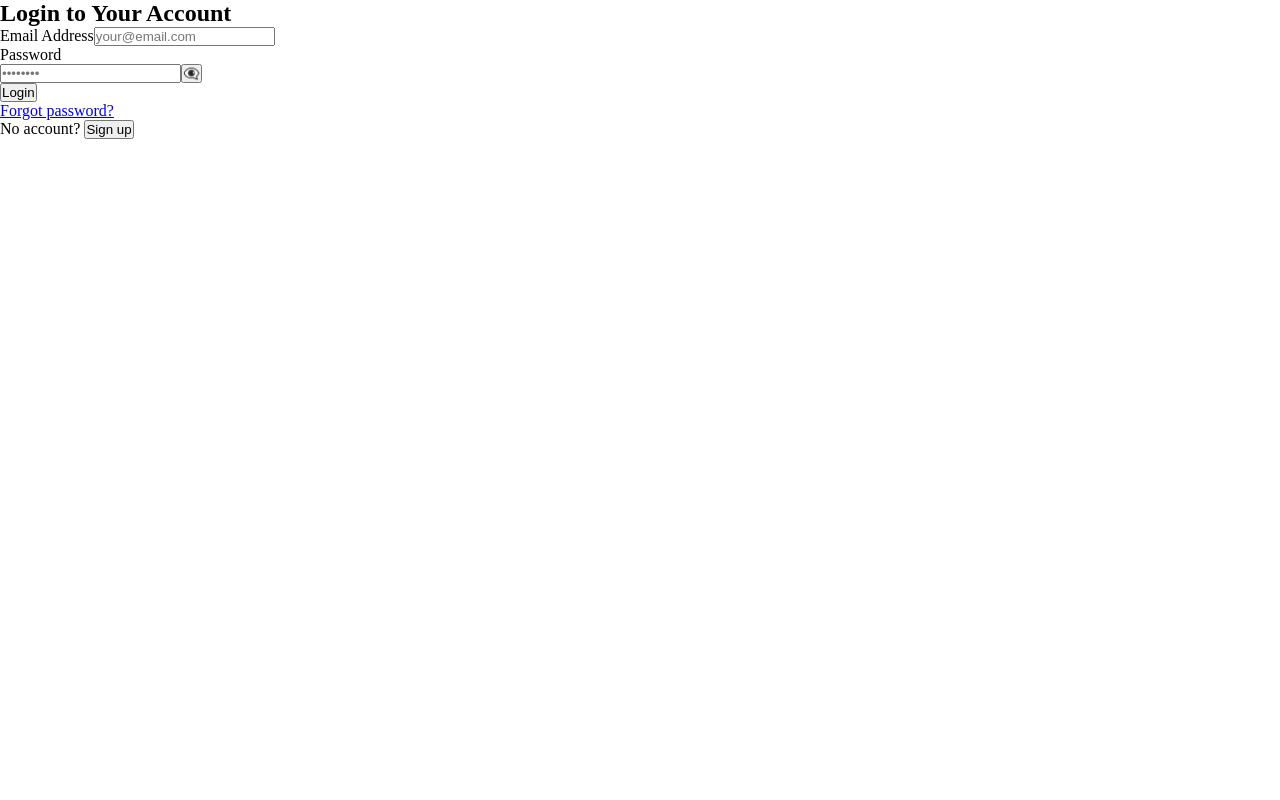
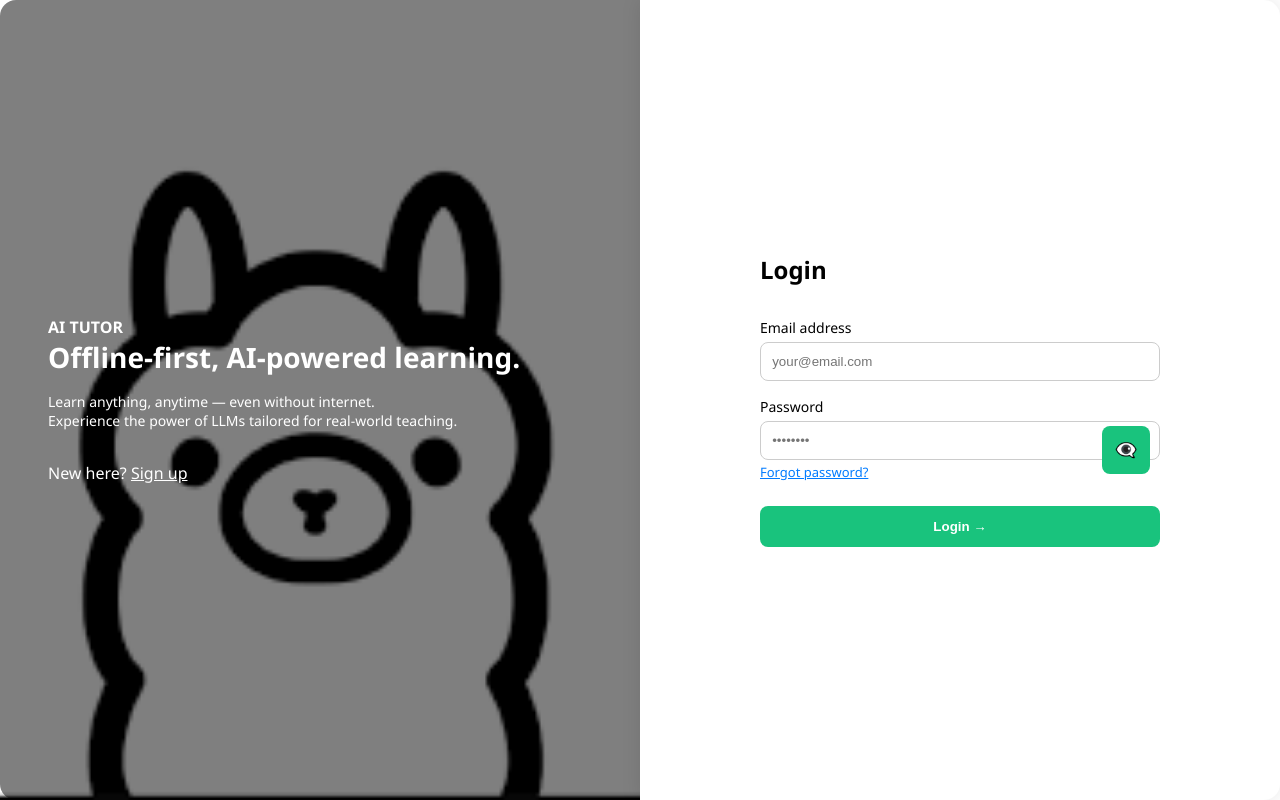
Before and after one commit to AtharvMixraw/ai-tutor, a React app: page / in a window 1280 px wide. Built offline with nearby package versions, Linux system fonts and the light colour scheme; no server answers; the HTML template or start-up script is replaced by a standard one.

Commit message:
signup and login page UI updated

```diff
--- a/src/App.jsx
+++ b/src/App.jsx
@@ -113,13 +113,17 @@ const App = () => {
                 <div className="auth-wrapper">
                     {showSignup ? (
                         <>
-                        <SignupForm onSuccess={() => setShowSignup(false)} />
-                        <p>Already have an account? <button onClick={() => setShowSignup(false)}>Login</button></p>
+                            <SignupForm
+                                onSuccess={() => setShowSignup(false)}
+                                toggleAuthMode={() => setShowSignup(false)}
+                            />
                         </>
                     ) : (
                         <>
-                        <LoginForm onSuccess={() => {}} />
-                        <p>No account? <button onClick={() => setShowSignup(true)}>Sign up</button></p>
+                            <LoginForm
+                                onSuccess={() => {}}
+                                toggleAuthMode={() => setShowSignup(true)}
+                            />
                         </>
                     )}
                 </div>
--- a/src/components/auth/LoginForm.jsx
+++ b/src/components/auth/LoginForm.jsx
@@ -1,16 +1,38 @@
-import React, { useState } from 'react';
+import React, { useState, useRef, useEffect } from 'react';
+import './SignupForm.css'; // You can reuse SignupForm.css if styles are same
+import gsap from 'gsap';
 import { login } from '../../services/authService';
 
-const LoginForm = ({ onSuccess }) => {
+const LoginForm = ({ onSuccess, toggleAuthMode }) => {
+  const leftPanelRef = useRef(null);
+  const rightPanelRef = useRef(null);
+
   const [email, setEmail] = useState('');
   const [password, setPassword] = useState('');
   const [error, setError] = useState('');
   const [isLoading, setIsLoading] = useState(false);
   const [showPassword, setShowPassword] = useState(false);
 
+  useEffect(() => {
+    gsap.from(leftPanelRef.current, {
+      x: -100,
+      opacity: 0,
+      duration: 1,
+      ease: 'power2.out',
+    });
+
+    gsap.from(rightPanelRef.current, {
+      x: 100,
+      opacity: 0,
+      duration: 1,
+      delay: 0.2,
+      ease: 'power2.out',
+    });
+  }, []);
+
   const handleSubmit = async (e) => {
     e.preventDefault();
-    setError(''); // Clear previous errors
+    setError('');
 
     if (!email || !password) {
       setError('Please fill in all fields');
@@ -20,9 +42,8 @@ const LoginForm = ({ onSuccess }) => {
     try {
       setIsLoading(true);
       await login(email, password);
-      onSuccess();
+      onSuccess?.();
     } catch (err) {
-      // Handle specific Firebase errors
       switch (err.code) {
         case 'auth/invalid-email':
           setError('Invalid email address');
@@ -40,6 +61,12 @@ const LoginForm = ({ onSuccess }) => {
         default:
           setError('Login failed. Please try again.');
       }
+
+      gsap.fromTo(
+        '.error',
+        { x: -10 },
+        { x: 10, duration: 0.1, repeat: 3, yoyo: true }
+      );
     } finally {
       setIsLoading(false);
     }
@@ -50,17 +77,34 @@ const LoginForm = ({ onSuccess }) => {
   };
 
   return (
-    <form onSubmit={handleSubmit} className="auth-form">
-      <h2>Login to Your Account</h2>
+    <div className="signup-container"> {/* Reuse same CSS class */}
+      <div className="left-panel" ref={leftPanelRef}>
+        <div className="overlay">
+          <h4>AI TUTOR</h4>
+          <h2>Offline-first, AI-powered learning.</h2>
+          <p>
+            Learn anything, anytime — even without internet.
+            <br />
+            Experience the power of LLMs tailored for real-world teaching.
+          </p>
+          <span>
+            New here?{' '}
+            <a href="#" onClick={(e) => {
+              e.preventDefault();
+              toggleAuthMode();
+            }}>
+              Sign up
+            </a>
+          </span>
+        </div>
+      </div>
 
-      {error && (
-        <div className="error-message">
-          <span role="alert">{error}</span>
-        </div>
-      )}
+      <div className="right-panel" ref={rightPanelRef}>
+        <form onSubmit={handleSubmit} className="form">
+          <h2>Login</h2>
+          {error && <p className="error">{error}</p>}
 
-      <div className="form-group">
-        <label htmlFor="login-email">Email Address</label>
+          <label htmlFor="login-email">Email address</label>
           <input
             type="email"
             id="login-email"
@@ -68,12 +112,8 @@ const LoginForm = ({ onSuccess }) => {
             value={email}
             onChange={(e) => setEmail(e.target.value)}
             required
-          autoComplete="username"
-          className="form-input"
           />
-      </div>
 
-      <div className="form-group">
           <label htmlFor="login-password">Password</label>
           <div className="password-input-wrapper">
             <input
@@ -85,7 +125,6 @@ const LoginForm = ({ onSuccess }) => {
               required
               minLength="6"
               autoComplete="current-password"
-            className="form-input"
             />
             <button
               type="button"
@@ -96,31 +135,19 @@ const LoginForm = ({ onSuccess }) => {
               {showPassword ? '👁️' : '👁️‍🗨️'}
             </button>
           </div>
-      </div>
-
-      <div className="form-actions">
-        <button
-          type="submit"
-          disabled={isLoading}
-          className="submit-button"
-        >
-          {isLoading ? (
-            <>
-              <span className="spinner" aria-hidden="true"></span>
-              Logging in...
-            </>
-          ) : (
-            'Login'
-          )}
-        </button>
-      </div>
 
           <div className="form-footer">
             <a href="/forgot-password" className="forgot-password">
               Forgot password?
             </a>
           </div>
+
+          <button type="submit" disabled={isLoading}>
+            {isLoading ? 'Logging in...' : 'Login →'}
+          </button>
         </form>
+      </div>
+    </div>
   );
 };
 
--- /dev/null
+++ b/src/components/auth/SignupForm.css
@@ -0,0 +1,155 @@
+/* src/components/SignupForm.css */
+.signup-container {
+    display: flex;
+    height: 100vh;
+    font-family: 'Segoe UI', sans-serif;
+  }
+
+  .left-panel {
+    flex: 1;
+    background-image: url('../assets/img.png'); /* Replace with your own image */
+    background-size: cover;
+    background-position: center;
+    position: relative;
+  }
+
+  .overlay {
+    background: rgba(0, 0, 0, 0.5);
+    color: white;
+    height: 100%;
+    padding: 3rem;
+    display: flex;
+    flex-direction: column;
+    justify-content: center;
+    border-top-left-radius: 16px;
+    border-bottom-left-radius: 16px;
+  }
+
+  .overlay h2 {
+    font-size: 28px;
+    margin-bottom: 1rem;
+  }
+
+  .overlay p {
+    font-size: 14px;
+    margin-bottom: 2rem;
+  }
+
+  .overlay span a {
+    color: #fff;
+    text-decoration: underline;
+    cursor: pointer;
+  }
+
+  .right-panel {
+    flex: 1;
+    background-color: white;
+    display: flex;
+    justify-content: center;
+    align-items: center;
+    border-top-right-radius: 16px;
+    border-bottom-right-radius: 16px;
+    box-shadow: 0 0 20px rgba(0,0,0,0.1);
+  }
+
+  .form {
+    width: 80%;
+    max-width: 400px;
+    display: flex;
+    flex-direction: column;
+  }
+
+  .form h2 {
+    margin-bottom: 1rem;
+  }
+
+  .form label {
+    margin-top: 1rem;
+    font-size: 14px;
+  }
+
+  .form input {
+    padding: 0.7rem;
+    margin-top: 0.3rem;
+    border: 1px solid #ccc;
+    border-radius: 8px;
+    width: 100%;
+  }
+
+  .password-input-wrapper {
+    position: relative;
+    display: flex;
+    align-items: center;
+  }
+
+  .password-input-wrapper input {
+    width: 100%;
+    padding-right: 40px;
+  }
+
+  .password-toggle {
+    position: absolute;
+    right: 10px;
+    background: none;
+    border: none;
+    cursor: pointer;
+    font-size: 18px;
+    color: #555;
+  }
+
+  .password-toggle:focus {
+    outline: none;
+  }
+
+  .form .error {
+    color: red;
+    margin-bottom: 0.5rem;
+  }
+
+  .form button {
+    margin-top: 1.5rem;
+    padding: 0.8rem;
+    background-color: #19c37d;
+    color: white;
+    border: none;
+    border-radius: 8px;
+    cursor: pointer;
+    font-weight: bold;
+    transition: 0.3s;
+  }
+
+  .form button:hover {
+    background-color: #17b36e;
+  }
+
+  .separator {
+    text-align: center;
+    margin: 1rem 0;
+    position: relative;
+  }
+
+  .separator::before,
+  .separator::after {
+    content: "";
+    height: 1px;
+    width: 40%;
+    background-color: #ccc;
+    position: absolute;
+    top: 50%;
+  }
+
+  .separator::before {
+    left: 0;
+  }
+
+  .separator::after {
+    right: 0;
+  }
+
+  .forgot-password {
+    margin-top: 0.5rem;
+    font-size: 13px;
+    color: #007bff;
+    text-decoration: underline;
+    cursor: pointer;
+  }
--- a/src/components/auth/SignupForm.jsx
+++ b/src/components/auth/SignupForm.jsx
@@ -1,79 +1,134 @@
-import React, { useState } from 'react';
+import React, { useState, useEffect, useRef } from 'react';
+import './SignupForm.css';
+import gsap from 'gsap';
 import { signup } from '../../services/authService';
 
-const SignupForm = ({ onSuccess }) => {
+const SignupForm = ({ onSuccess, toggleAuthMode }) => {
+  const leftPanelRef = useRef(null);
+  const rightPanelRef = useRef(null);
+
   const [email, setEmail] = useState('');
   const [password, setPassword] = useState('');
   const [confirmPassword, setConfirmPassword] = useState('');
   const [error, setError] = useState('');
   const [isLoading, setIsLoading] = useState(false);
 
+  useEffect(() => {
+    // GSAP animations on mount
+    gsap.from(leftPanelRef.current, {
+      x: -100,
+      opacity: 0,
+      duration: 1,
+      ease: 'power2.out',
+    });
+
+    gsap.from(rightPanelRef.current, {
+      x: 100,
+      opacity: 0,
+      duration: 1,
+      delay: 0.2,
+      ease: 'power2.out',
+    });
+  }, []);
+
   const handleSubmit = async (e) => {
     e.preventDefault();
 
-    // Basic validation
     if (password !== confirmPassword) {
       setError("Passwords don't match");
+      gsap.fromTo(
+        '.error',
+        { x: -10 },
+        { x: 10, duration: 0.1, repeat: 3, yoyo: true }
+      );
       return;
     }
 
     try {
       setIsLoading(true);
+      setError('');
       await signup(email, password);
-      onSuccess();
+      onSuccess?.();
     } catch (err) {
-      setError(err.message || 'Signup failed. Please try again.');
+      const msg =
+        err?.code === 'auth/email-already-in-use'
+          ? 'Email already in use'
+          : err.message || 'Signup failed. Please try again.';
+      setError(msg);
+      gsap.fromTo(
+        '.error',
+        { x: -10 },
+        { x: 10, duration: 0.1, repeat: 3, yoyo: true }
+      );
     } finally {
       setIsLoading(false);
     }
   };
 
   return (
-    <form onSubmit={handleSubmit}>
-      <h2>Create Account</h2>
-      {error && <p style={{color: 'red'}}>{error}</p>}
+    <div className="signup-container">
+      <div className="left-panel" ref={leftPanelRef}>
+        <div className="overlay">
+          <h4>AI TUTOR</h4>
+          <h2>Offline-first, AI-powered learning.</h2>
+          <p>
+            Learn anything, anytime — even without internet.
+            <br />
+            Experience the power of LLMs tailored for real-world teaching.
+          </p>
+          <span>
+            Already using AI Tutor?{' '}
+            <a href="#" onClick={(e) => {
+              e.preventDefault();
+              toggleAuthMode?.(); // Switch to LoginForm
+            }}>
+              Sign in
+            </a>
+          </span>
+        </div>
+      </div>
 
-      <div>
-        <label htmlFor="email">Email</label>
+      <div className="right-panel" ref={rightPanelRef}>
+        <form onSubmit={handleSubmit} className="form">
+          <h2>Sign up</h2>
+          {error && <p className="error">{error}</p>}
+
+          <label htmlFor="signup-email">Email address</label>
           <input
             type="email"
-          id="email"
-          placeholder="Email"
+            id="signup-email"
+            placeholder="Enter your email"
             value={email}
-          onChange={e => setEmail(e.target.value)}
+            onChange={(e) => setEmail(e.target.value)}
             required
           />
-      </div>
 
-      <div>
-        <label htmlFor="password">Password</label>
+          <label htmlFor="signup-password">Set password</label>
           <input
             type="password"
-          id="password"
-          placeholder="Password"
+            id="signup-password"
+            placeholder="Enter password"
             value={password}
-          onChange={e => setPassword(e.target.value)}
+            onChange={(e) => setPassword(e.target.value)}
             required
-          minLength="6"
           />
-      </div>
 
-      <div>
-        <label htmlFor="confirmPassword">Confirm Password</label>
+          <label htmlFor="signup-confirm">Confirm password</label>
           <input
             type="password"
-          id="confirmPassword"
-          placeholder="Confirm Password"
+            id="signup-confirm"
+            placeholder="Re-enter password"
             value={confirmPassword}
-          onChange={e => setConfirmPassword(e.target.value)}
+            onChange={(e) => setConfirmPassword(e.target.value)}
             required
           />
-      </div>
 
           <button type="submit" disabled={isLoading}>
-        {isLoading ? 'Creating account...' : 'Sign Up'}
+            {isLoading ? 'Creating account...' : 'Sign up →'}
           </button>
         </form>
+      </div>
+    </div>
   );
 };
 
```
Also changed, not shown: public/0af5d92fef96e3e4a439.png (added), src/components/assets/img.png (added). Lines whose indentation alone changed are shown as unchanged.
